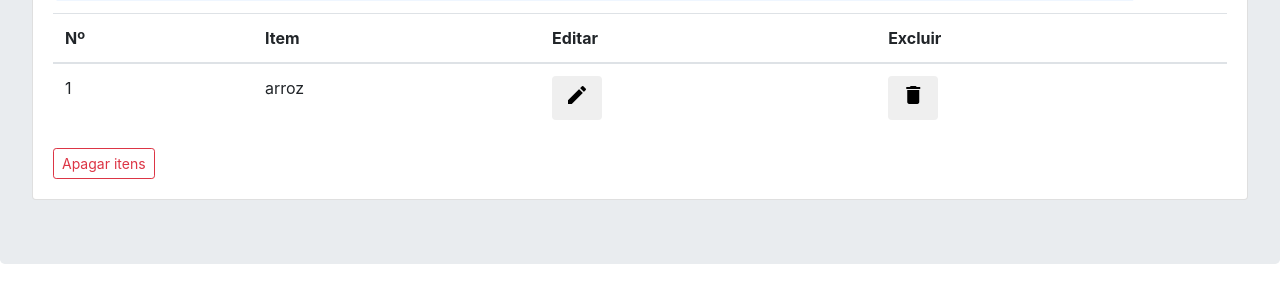
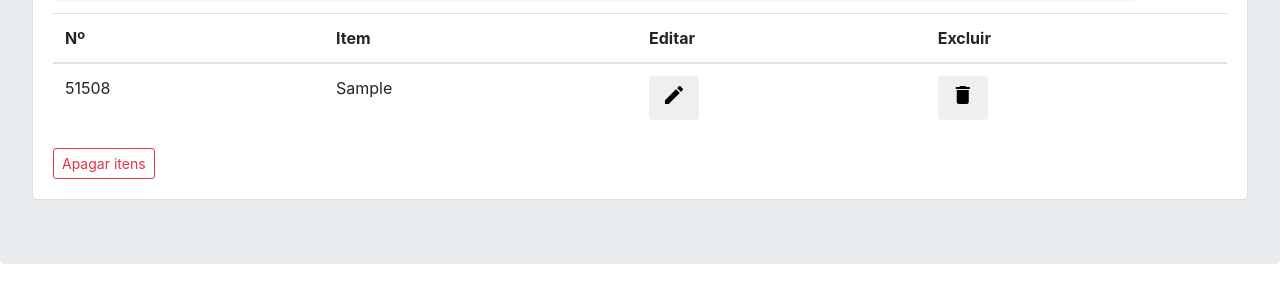
Before and after one commit to viniciuscsouza/lista-de-tarefas, a plain HTML site: page index.html in a window 1280 px wide. Both pictures are taken after typing "Sample" into the empty fields and a click on the button "Adicionar". Shown: the part 186-488 px from the top of the page. Drawn offline with nearby package versions, Linux system fonts and the light colour scheme.

Commit message:
adiciona função criaLinhaProduto

```diff
--- a/index.html
+++ b/index.html
@@ -51,22 +51,7 @@
                 <th>Excluir</th>
               </tr>
             </thead>
-            <tbody>
-              <tr>
-                <td>1</td>
-                <td>arroz</td>
-                <td>
-                  <button type="button" class="btn">
-                    <span class="material-icons">mode_edit</span>
-                  </button>
-                </td>
-                <td>
-                  <button type="button" class="btn">
-                    <span class="material-icons">delete</span>
-                  </button>
-                </td>
-              </tr>
-            </tbody>
+            <tbody id="registro-produto"></tbody>
           </table>
         </div>
 
@@ -82,6 +67,7 @@
 
   <!-- JavaScript (Opcional) -->
   <script type="text/javascript" src="script.js"></script>
+
   <!-- jQuery primeiro, depois Popper.js, depois Bootstrap JS -->
   <script src="https://code.jquery.com/jquery-3.3.1.slim.min.js" integrity="sha384-q8i/X+965DzO0rT7abK41JStQIAqVgRVzpbzo5smXKp4YfRvH+8abtTE1Pi6jizo" crossorigin="anonymous"></script>
   <script src="https://cdnjs.cloudflare.com/ajax/libs/popper.js/1.14.3/umd/popper.min.js" integrity="sha384-ZMP7rVo3mIykV+2+9J3UJ46jBk0WLaUAdn689aCwoqbBJiSnjAK/l8WvCWPIPm49" crossorigin="anonymous"></script>
--- a/script.js
+++ b/script.js
@@ -3,14 +3,70 @@ function pegarInput(){
     var inputElement = document.getElementById("input-produto")
     // Imprime o valor do elemento encontrado
     console.log(inputElement.value)
-
-    /*
-     TODO - Implementar função que cria um elemento de linha
-     com o valor capturado
-    */
-
+    // Cria linha produto
+    criaLinhaProduto(inputElement.value)
     // Apaga o valor do elemento encontrado
     inputElement.value = ''
     // Move o foco para o elemento encontrado
     inputElement.focus()
 }
+
+function criaLinhaProduto(nomeDoProduto){
+    // Cria elemento linha com todos os elementos internos
+    var linhaProduto = document.createElement('tr')
+
+    var celulaProdutoNumero = document.createElement('td')
+    celulaProdutoNumero.innerText = Math.floor(Math.random() * 100000)
+
+    var celulaProdutoItem = document.createElement('td')
+    var celulaProdutoEditar = document.createElement('td')
+
+    var botaoEditar = document.createElement('button')
+    botaoEditar.type = "button"
+    botaoEditar.className = "btn"
+
+    var iconeEditar = document.createElement('span')
+    iconeEditar.className = "material-icons"
+    iconeEditar.innerText = "mode_edit"
+
+    var celulaProdutoExcluir = document.createElement('td')
+
+    var botaoExcluir = document.createElement('button')
+    botaoExcluir.type = "button"
+    botaoExcluir.className = "btn"
+
+    var iconeExcluir = document.createElement('span')
+    iconeExcluir.className = "material-icons"
+    iconeExcluir.innerText = "delete"
+
+    // TODO - implementar sequência numeração item
+    // celulaProdutoNumero
+
+    // Adiciona valor na celula item
+    celulaProdutoItem.innerHTML = nomeDoProduto
+
+    // ------------INICIO CÉLULA EDITAR -----------------//
+    // Anexa o ícone editar ao elemento botão editar
+    botaoEditar.appendChild(iconeEditar)
+    // Anexa o botão editar ao elemento célula editar
+    celulaProdutoEditar.appendChild(botaoEditar)
+    // ------------  FIM CÉLULA EDITAR  -----------------//
+
+    // ------------INICIO CÉLULA EXCLUIR -----------------//
+    // Anexa o ícone excluir ao elemento botão excluir
+    botaoExcluir.appendChild(iconeExcluir)
+    // Anexa o botão excluir ao elemento célula excluir
+    celulaProdutoExcluir.appendChild(botaoExcluir)
+    // ------------  FIM CÉLULA EXCLUIR  -----------------//
+
+    // Anexa todas as células ao elemento linha
+    linhaProduto.appendChild(celulaProdutoNumero)
+    linhaProduto.appendChild(celulaProdutoItem)
+    linhaProduto.appendChild(celulaProdutoEditar)
+    linhaProduto.appendChild(celulaProdutoExcluir)
+
+    // Buscar o tbody
+    var elementoTBody = document.getElementById('registro-produto')
+    // Anexa a linha produto ao tbody
+    elementoTBody.appendChild(linhaProduto)
+}
```
